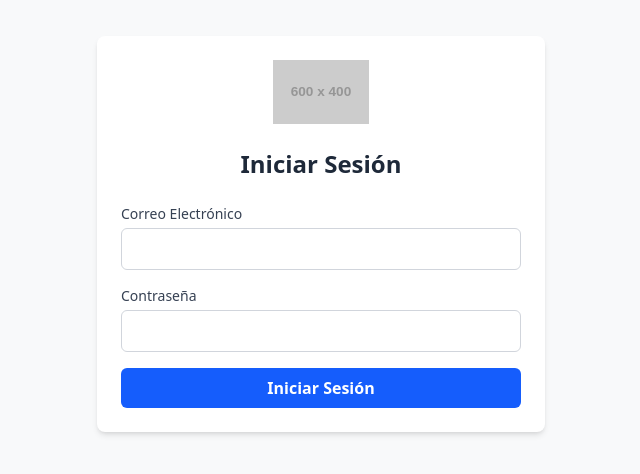
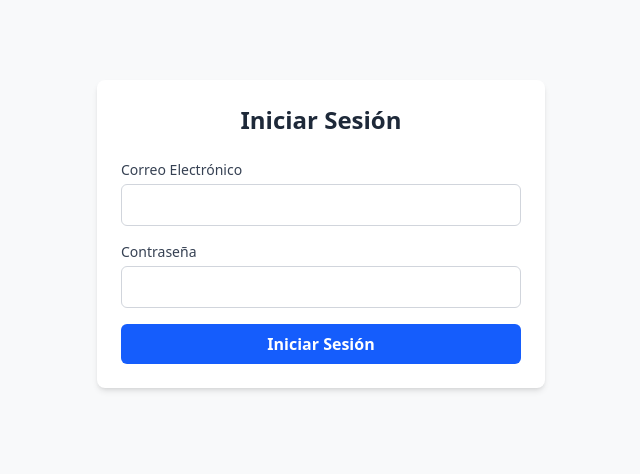
Before and after one commit to elnelsonperez/rkartside-rates-fe, a React (Vite) app: page / in a window 1280 px wide. Shown: the part 166-640 px from the top of the page, without its empty margins (319-959 px from the left). Built offline with nearby package versions, Linux system fonts and the light colour scheme.

Commit message:
Remove logo from Login.tsx

```diff
--- a/src/components/Login.tsx
+++ b/src/components/Login.tsx
@@ -8,8 +8,6 @@ export function Login() {
   const [loading, setLoading] = useState(false);
 
   const { signIn } = useAuth();
-  const logoUrl = 'https://placehold.co/600x400';
-
   const handleSubmit = async (e: FormEvent<HTMLFormElement>) => {
     e.preventDefault();
     setError('');
@@ -28,10 +26,6 @@ export function Login() {
   return (
     <div className="min-h-screen flex flex-col items-center justify-center p-4">
       <div className="w-full max-w-md bg-white rounded-lg shadow-md p-6">
-        <div className="flex justify-center mb-6">
-          <img src={logoUrl} alt="Logo" className="h-16 object-contain" />
-        </div>
-
         <h1 className="text-2xl font-bold text-center mb-6 text-gray-800">Iniciar Sesión</h1>
 
         {error && <div className="mb-4 p-3 bg-red-100 text-red-700 rounded-md">{error}</div>}
```
